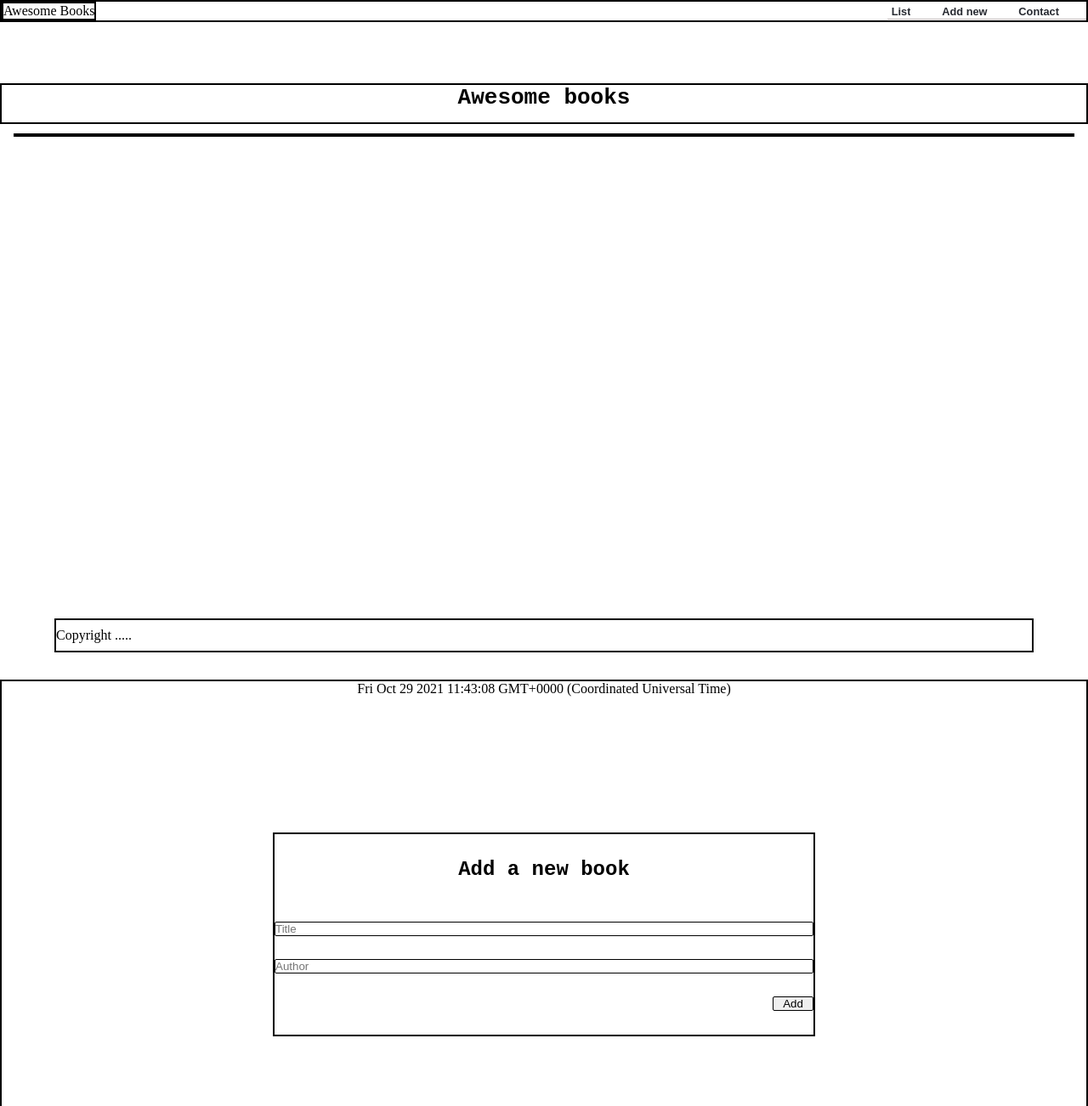
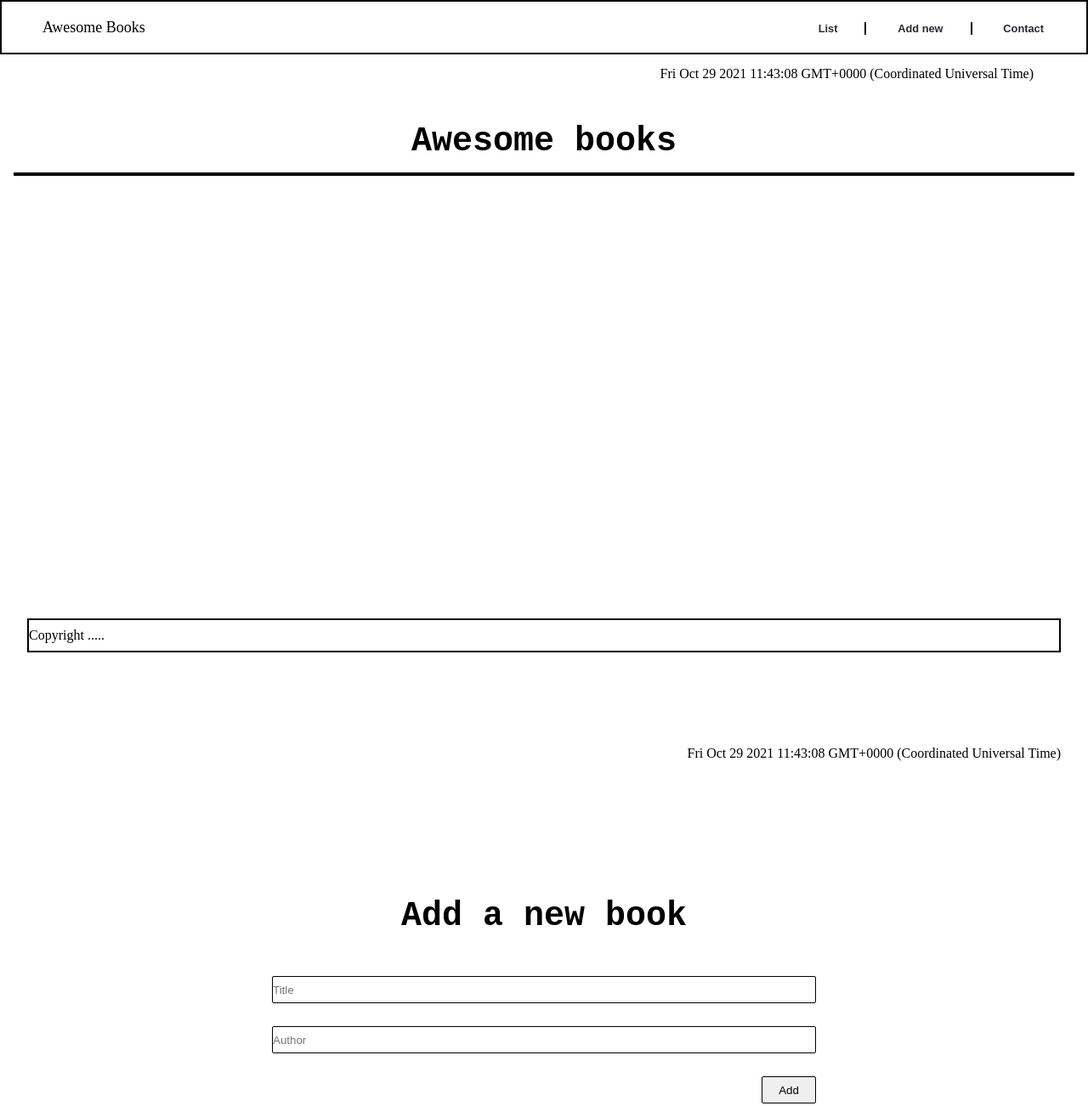
Before and after one commit to addisalemseifu/AusomeBooks, a plain HTML site: page index.html in a window 1280 px wide. Shown: the top 1302 px of the page at 85% size. Drawn offline with Linux system fonts and the light colour scheme; a script that the page names is missing.

Commit message:
Add styling for the website

```diff
--- a/style.css
+++ b/style.css
@@ -3,6 +3,40 @@
   margin: 0;
   box-sizing: border-box;
   overflow-x: hidden;
+}
+
+span {
+  display: flex;
+  flex-direction: row;
+  justify-content: right;
+  align-items: flex-end;
+  width: 95%;
+  height: 4rem;
+  float: right;
+  text-align: right;
+  margin-top: 2rem;
+}
+
+.menue_txt {
+  border-right: 2px solid black;
+  height: 80%;
+  padding-right: 2rem;
+  text-decoration: none;
+  color: #272a31;
+  font-family: 'Poppins', sans-serif;
+  font-size: 0.8rem;
+  font-weight: bold;
+}
+
+#cont_txt {
+  border-right: 2px solid white;
+  height: 80%;
+  padding-right: 1rem;
+}
+
+#nav_span {
+  margin-top: 2rem;
+  margin-right: 2rem;
 }
 
 .menu_wrapper {
@@ -13,9 +47,8 @@
   justify-content: space-between;
   align-items: center;
   width: 100%;
-    /* padding-left: 15%;
-    padding-right: 15%; */
   border: 2px solid black;
+  height: 4rem;
 }
 
 .logo {
@@ -23,7 +56,8 @@
   background-position: center;
   background-repeat: no-repeat;
   background-size: cover;
-    border: 2px solid black;
+  margin-left: 3rem;
+  font-size: large;
 }
 
 .menu_list_wrapper {
@@ -35,15 +69,7 @@
 
 .list {
   margin-right: 2rem;
-  }
-
-  .menue_txt {
-    text-decoration: none;
-    color: #272a31;
-    font-family: 'Poppins', sans-serif;
-    font-weight: 400;
-    font-size: 0.8rem;
-    font-weight: bold;
+  font-size: large;
 }
 
 .list_page {
@@ -53,25 +79,30 @@
 }
 
 .awsome-title {
-    margin-top: 5rem;
-    border: 2px solid black;
+  margin-top: 3rem;
   height: 3rem;
+  font-size: 2.5rem;
 }
 
 .copy_right {
-    align-self: flex-end;
+  display: flex;
+  flex-direction: column;
+  justify-content: center;
   text-align: start;
   height: 2.5rem;
   border: 2px solid black;
   align-content: center;
-    justify-content: center;
   margin: auto;
-    width: 90vw;
+  width: 95%;
   margin-bottom: 2rem;
 }
 
 .menue_txt:hover {
   color: #ec5242;
+}
+
+.menue_txt::selection {
+  color: #ae42ec;
 }
 
 .new_list {
@@ -80,7 +111,6 @@
   flex-direction: column;
   justify-content: space-between;
   align-items: center;
-    border: 2px solid black;
 }
 
 form {
@@ -89,17 +119,15 @@ form {
   justify-content: center;
   align-items: center;
   margin-top: 2rem;
-  border: 2px solid black;
   margin-top: 10rem;
   width: 50%;
-  height: 15rem;
 }
 
 h2 {
   font-family: monospace;
   font-weight: 800;
-  font-size: 1.5rem;
   margin-bottom: 3rem;
+  font-size: 2.5rem;
 }
 
 #txt {
@@ -107,6 +135,7 @@ h2 {
   width: 100%;
   border-radius: 2px;
   margin-bottom: 1rem;
+  height: 2rem;
 }
 
 #txtOne {
@@ -115,15 +144,17 @@ h2 {
   border-radius: 2px;
   margin-top: -25px;
   margin-bottom: 1rem;
+  height: 2rem;
 }
 
 .add {
   border: 1px solid black;
   margin-right: 0;
   margin-left: auto;
-  width: 3rem;
   border-radius: 2px;
   margin-top: -25px;
+  height: 2rem;
+  width: 4rem;
 }
 
 h1 {
@@ -135,7 +166,6 @@ h1 {
 
 ul {
   display: inline-block;
-  border-bottom: 1px solid rgb(190, 182, 182);
 }
 
 li {
@@ -158,38 +188,27 @@ li {
   margin-left: 1rem;
   margin-right: 1rem;
   width: auto;
-  margin-bottom: 30rem;
-}
-
-.book-list:nth-child(1){
-  background-color: grey;
-}
-
-.book-list:nth-child(2){
-  background-color: white;
 }
 
 .contact_page {
   height: 100vh;
   display: flex;
   flex-direction: column;
+  justify-content: center;
+  align-items: center;
 }
 
 .contact-info {
   margin-top: 10rem;
+  font-size: 2.5rem;
+  margin-bottom: 3rem;
 }
 
 .contact {
-  width: 80%;
-  margin: auto;
+  margin-bottom: 3rem;
 }
 
 .contact-list {
   width: 80%;
-  margin-left: 5rem;
-  margin-top: -2rem;
+  margin-left: 45rem;
 }
-
-.con_list {
-
-}
```
Lines whose indentation alone changed are shown as unchanged.
